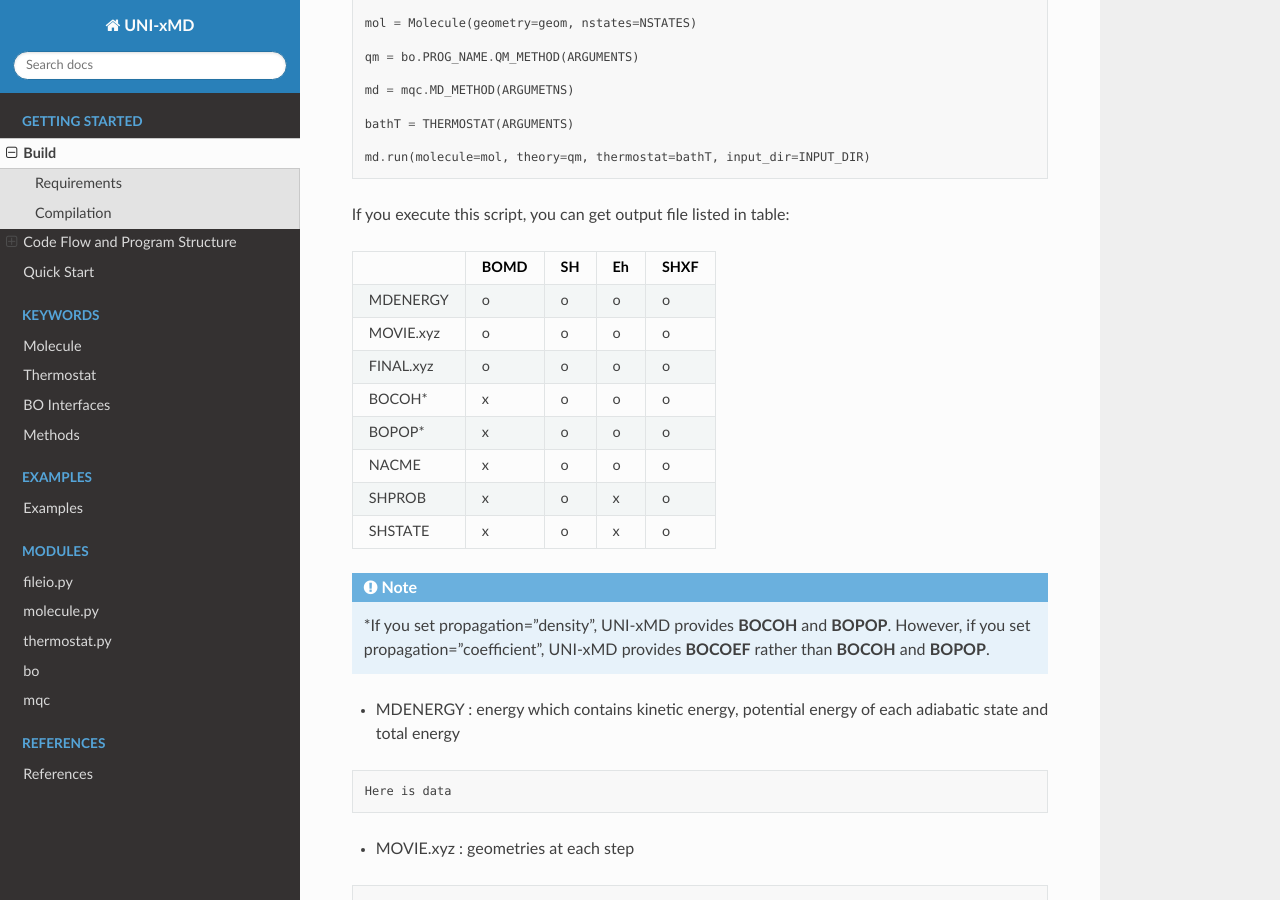
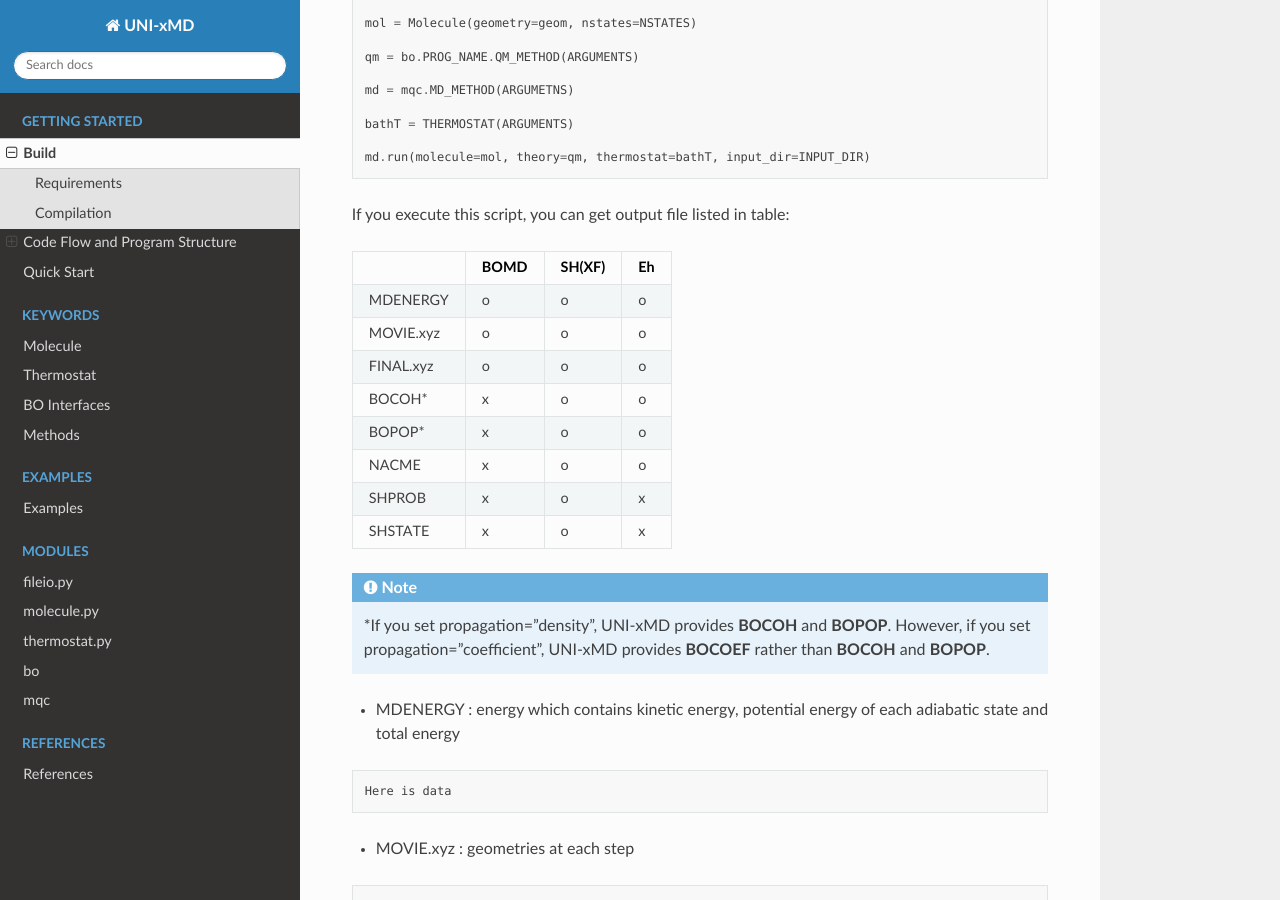
Before and after one commit to skmin-lab/unixmd, a Sphinx documentation site: the page built from docs/source/getting_started/getstarted.rst, in a window 1280 px wide and 900 px high, scrolled down 1367 px. Built offline with Sphinx 7.4.7 and the Read the Docs theme 2.0.0, drawn with Linux system fonts in a browser that asks for light colours.

Commit message:
change column in table of quick-start

```diff
--- a/docs/source/getting_started/getstarted.rst
+++ b/docs/source/getting_started/getstarted.rst
@@ -75,25 +75,25 @@ Here, we provide executable running script file, which contains:
 
 If you execute this script, you can get output file listed in table:
 
-+-----------+------+----+----+------+
-|           | BOMD | SH | Eh | SHXF |
-+===========+======+====+====+======+
-| MDENERGY  | o    | o  | o  | o    |
-+-----------+------+----+----+------+
-| MOVIE.xyz | o    | o  | o  | o    |
-+-----------+------+----+----+------+
-| FINAL.xyz | o    | o  | o  | o    |
-+-----------+------+----+----+------+
-| BOCOH*    | x    | o  | o  | o    |
-+-----------+------+----+----+------+
-| BOPOP*    | x    | o  | o  | o    |
-+-----------+------+----+----+------+
-| NACME     | x    | o  | o  | o    |
-+-----------+------+----+----+------+
-| SHPROB    | x    | o  | x  | o    |
-+-----------+------+----+----+------+
-| SHSTATE   | x    | o  | x  | o    |
-+-----------+------+----+----+------+
++-----------+------+-------+----+
+|           | BOMD | SH(XF)| Eh |
++===========+======+=======+====+
+| MDENERGY  | o    | o     | o  |
++-----------+------+-------+----+
+| MOVIE.xyz | o    | o     | o  |
++-----------+------+-------+----+
+| FINAL.xyz | o    | o     | o  |
++-----------+------+-------+----+
+| BOCOH*    | x    | o     | o  |
++-----------+------+-------+----+
+| BOPOP*    | x    | o     | o  |
++-----------+------+-------+----+
+| NACME     | x    | o     | o  |
++-----------+------+-------+----+
+| SHPROB    | x    | o     | x  |
++-----------+------+-------+----+
+| SHSTATE   | x    | o     | x  |
++-----------+------+-------+----+
 
 .. note:: \*If you set propagation="density", UNI-xMD provides **BOCOH** and **BOPOP**. However, if you set propagation="coefficient", UNI-xMD provides **BOCOEF** rather than **BOCOH** and **BOPOP**.
 
```
